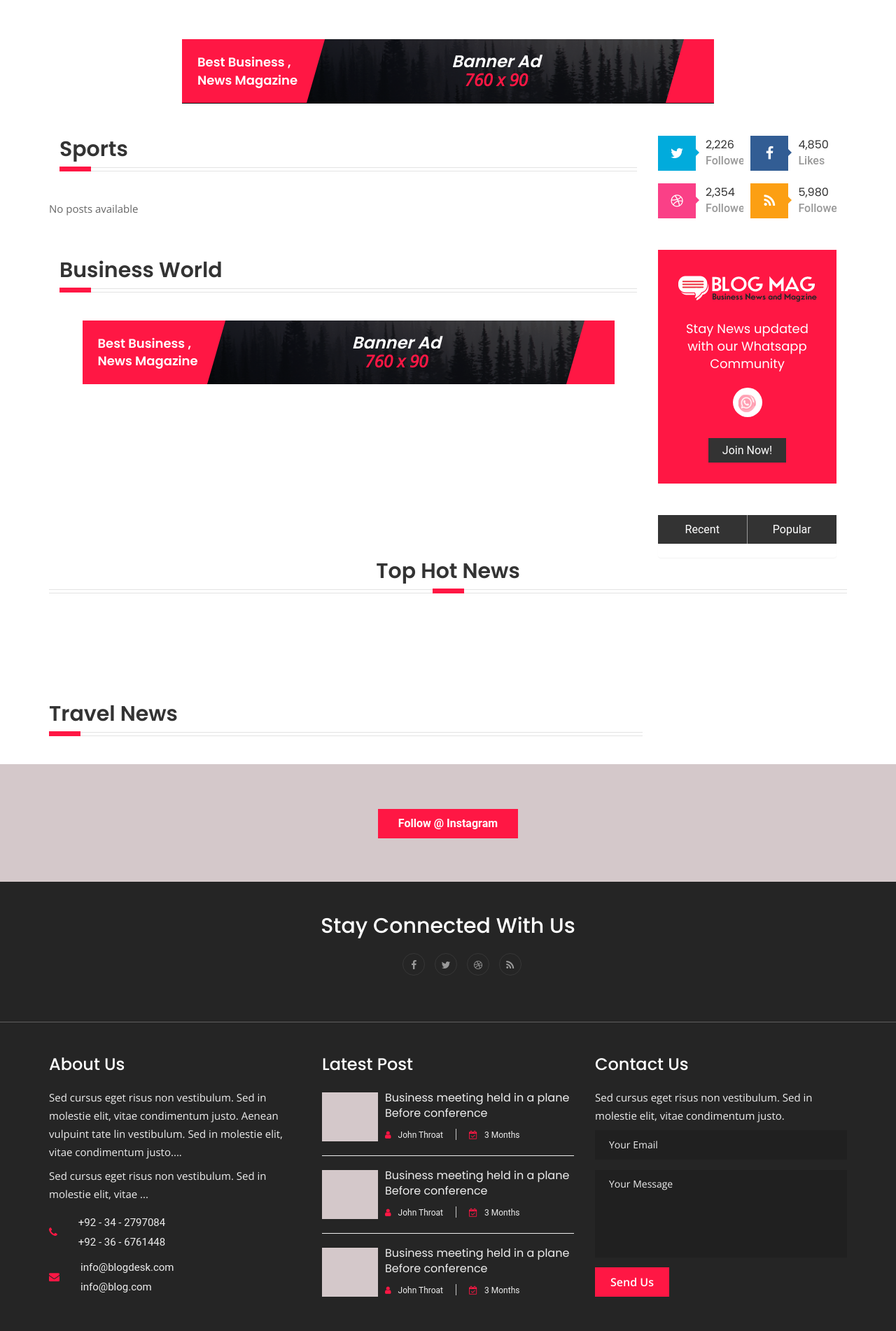
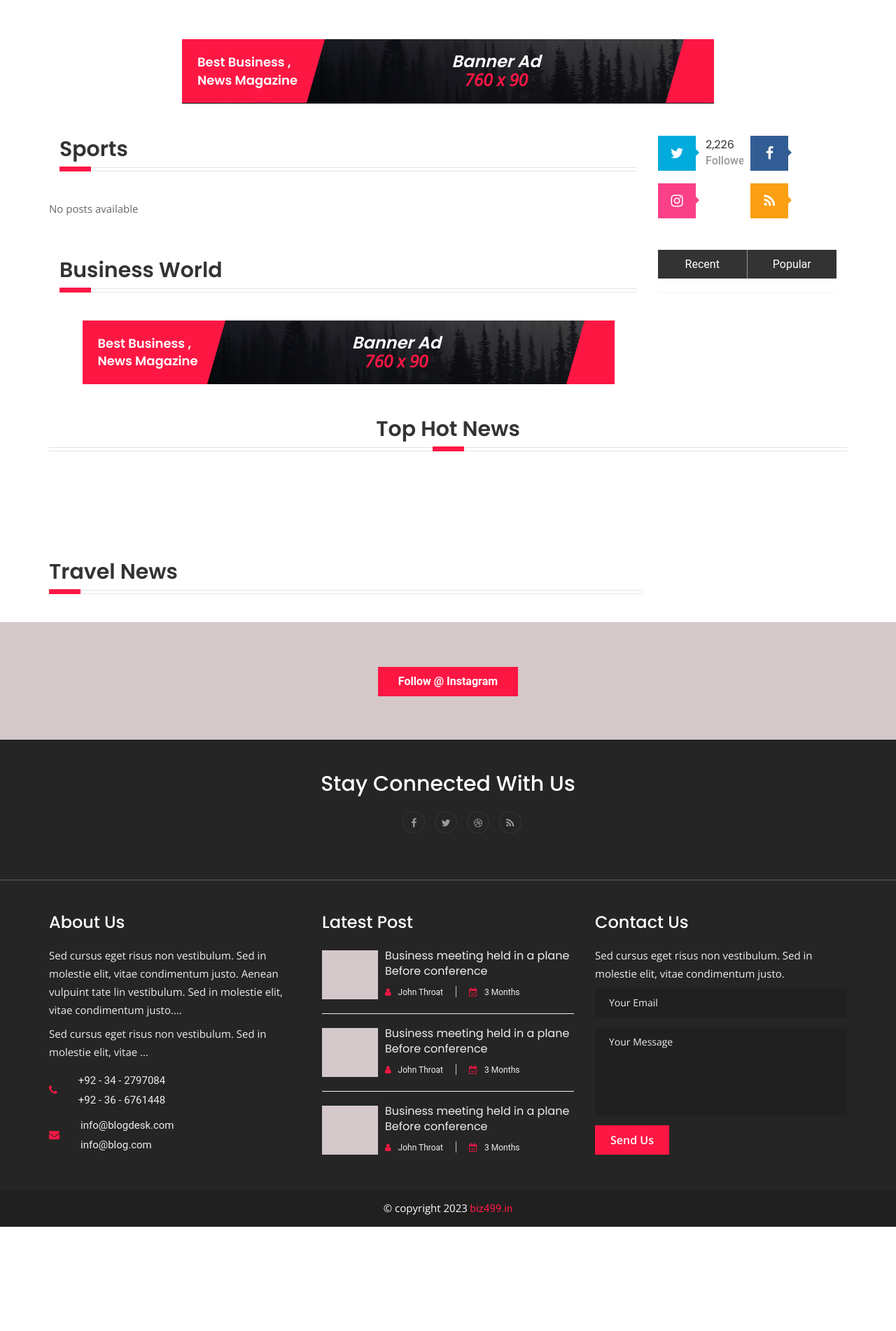
Before and after one commit to biz499/news_blog, a Django app: page / in a window 1280 px wide. Shown: the part 383-2285 px from the top of the page at 70% size. After the commit the page ends 2136 px from the top, so only its background shows below. Run offline with Django 3.2, Linux system fonts and the light colour scheme; data that the repository does not hold is empty; some libraries are stand-ins or nearby versions.

Commit message:
cleaned the rubbish in the home page

```diff
--- a/templates/index.html
+++ b/templates/index.html
@@ -367,50 +367,23 @@
                         <a class="facebook" href="#"
                           ><i class="fa fa-facebook"></i
                         ></a>
-                        <div class="kf_social_text">
-                          <h6>4,850</h6>
-                          <span><a href="#">Likes</a></span>
-                        </div>
                       </div>
                     </li>
                     <li>
                       <div class="kf_social_detail">
                         <a class="dribbble" href="#"
-                          ><i class="fa fa-dribbble"></i
+                          ><i class="fa fa-instagram"></i
                         ></a>
-                        <div class="kf_social_text">
-                          <h6>2,354</h6>
-                          <span><a href="#">Followers</a></span>
-                        </div>
                       </div>
                     </li>
                     <li>
                       <div class="kf_social_detail">
                         <a class="rss" href="#"><i class="fa fa-rss"></i></a>
-                        <div class="kf_social_text">
-                          <h6>5,980</h6>
-                          <span><a href="#">Followers</a></span>
-                        </div>
                       </div>
                     </li>
                   </ul>
                 </div>
                 <!--KF SOCIAL LIST END-->
-
-                <!--KF ADD LOGO START-->
-                <div class="kf_add_logo">
-                  <a href="#"
-                    ><img src="{% static 'images/add-logo.png' %}" alt=""
-                  /></a>
-                  <h5>Stay News updated with our Whatsapp Community</h5>
-                  <a class="arrow_down" href="#"
-                    ><img src="{% static 'images/arrow.png' %}" alt=""
-                  /></a>
-                  <div class="full_width">
-                    <a class="theam_btn_medium" href="#">Join Now!</a>
-                  </div>
-                </div>
-                <!--KF ADD LOGO END-->
 
                 <!--KF SIDE TABS START-->
                 <div class="kf_side_tabs">
```
